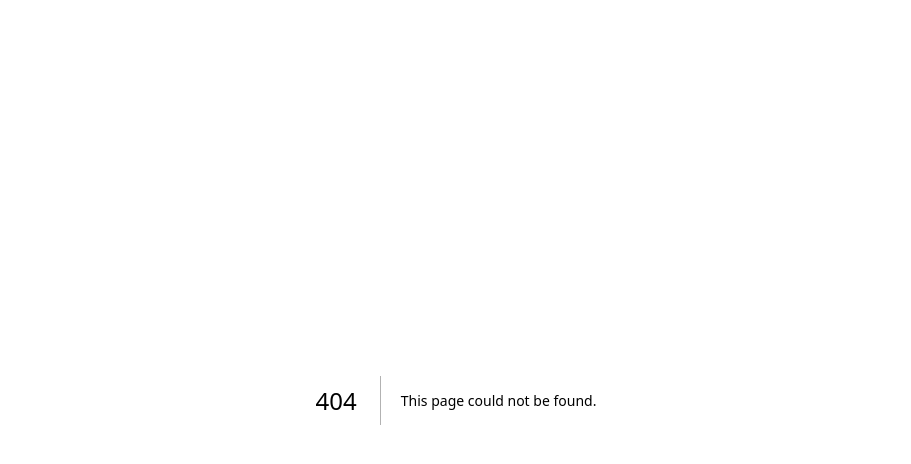
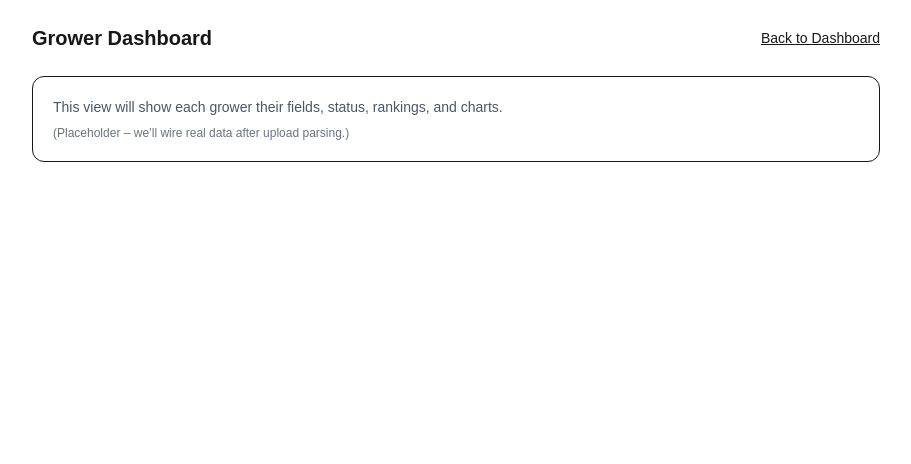
Before and after one commit to nathanhrnicek/nutradrip-rapidsoil-dashboard, a Next.js app: page /app/grower in a window 1280 px wide. Before the commit this address had no page. Shown: the top 464 px of the page, without its empty margins (184-1095 px from the left). Built offline with nearby package versions, Linux system fonts and the light colour scheme.

Commit message:
feat: add grower page

```diff
--- /dev/null
+++ b/src/app/app/grower/page.tsx
@@ -0,0 +1,19 @@
+export default function GrowerHome() {
+  return (
+    <main className="p-6 max-w-4xl mx-auto">
+      <header className="flex items-center justify-between">
+        <h1 className="text-xl font-semibold">Grower Dashboard</h1>
+        <a className="underline text-sm" href="/app">Back to Dashboard</a>
+      </header>
+
+      <div className="mt-6 rounded-xl border p-5">
+        <p className="text-sm text-gray-600">
+          This view will show each grower their fields, status, rankings, and charts.
+        </p>
+        <p className="mt-2 text-xs text-gray-500">
+          (Placeholder – we’ll wire real data after upload parsing.)
+        </p>
+      </div>
+    </main>
+  );
+}
```
